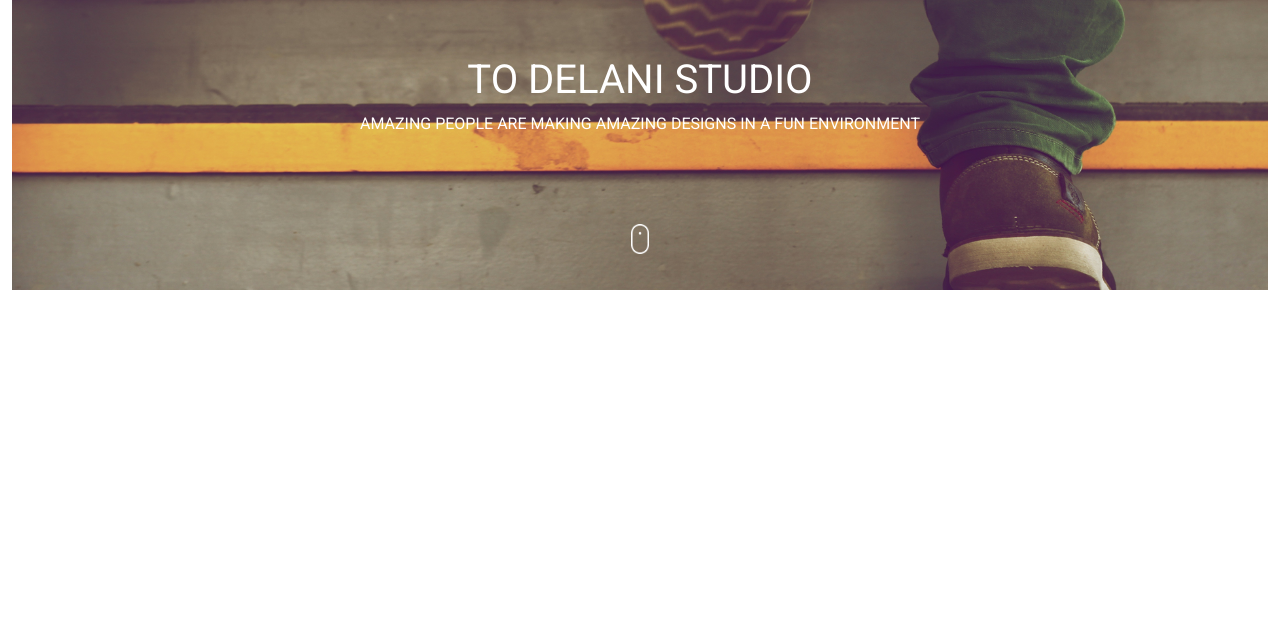
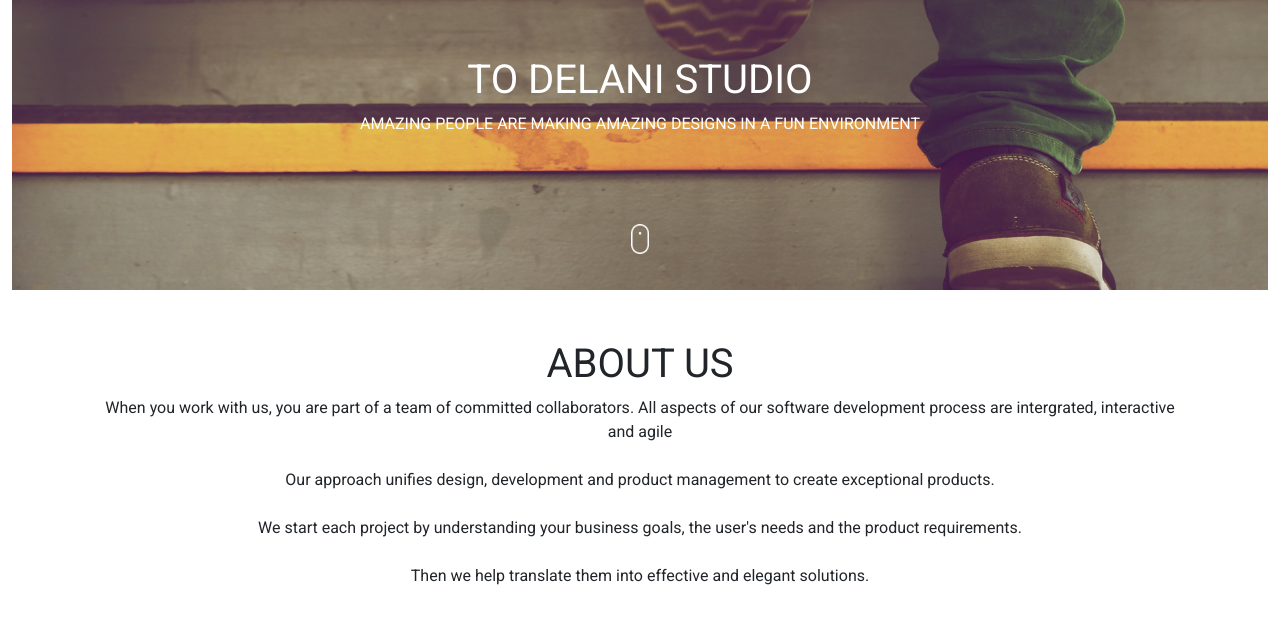
Before and after one commit to Otybrian/Delanystudio, a plain HTML site: page index.html in a window 1280 px wide. Shown: the part 210-834 px from the top of the page. Before the commit the page ends 800 px from the top, so only its background shows below. Drawn offline with nearby package versions, Linux system fonts and the light colour scheme.

Commit message:
add class about

```diff
--- a/index.html
+++ b/index.html
@@ -18,7 +18,16 @@
             <p>AMAZING PEOPLE ARE MAKING AMAZING DESIGNS IN A FUN ENVIRONMENT</p><br><br><br>
             <img src="images/click.png" id="mouse" height="30px">
         </div>
-
+        <div class="about">
+            <h1>ABOUT US</h1>
+            <p>When you work with us, you are part of a team of committed collaborators. All aspects of our software
+                development process are intergrated, interactive<br>
+                and agile<br><br>
+                Our approach unifies design, development and product management to create exceptional products.<br><br>
+                We start each project by understanding your business goals, the user's needs and the product
+                requirements.<br><br>
+                Then we help translate them into effective and elegant solutions.</p>
+        </div>
 
     </div>
 
```
